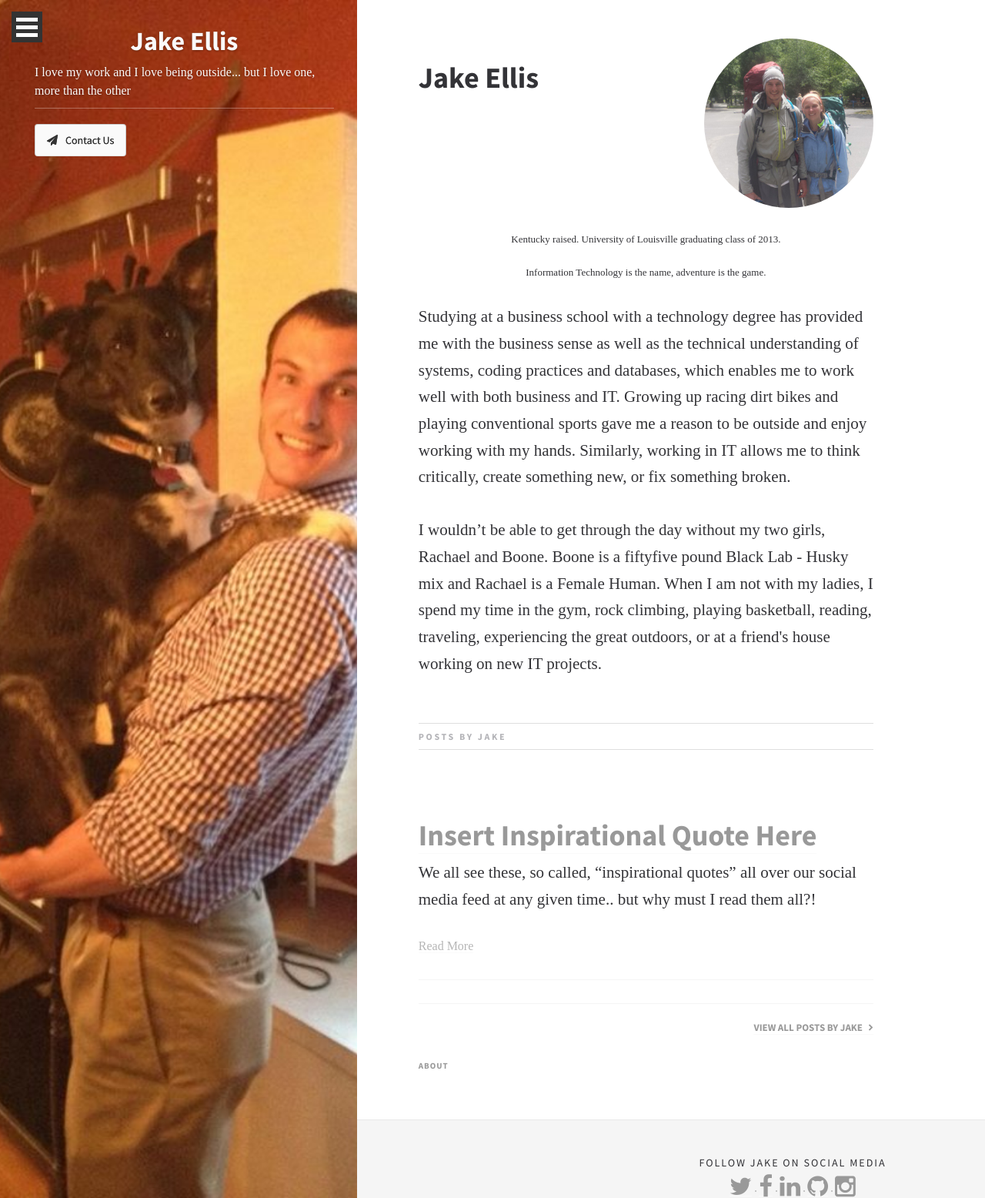
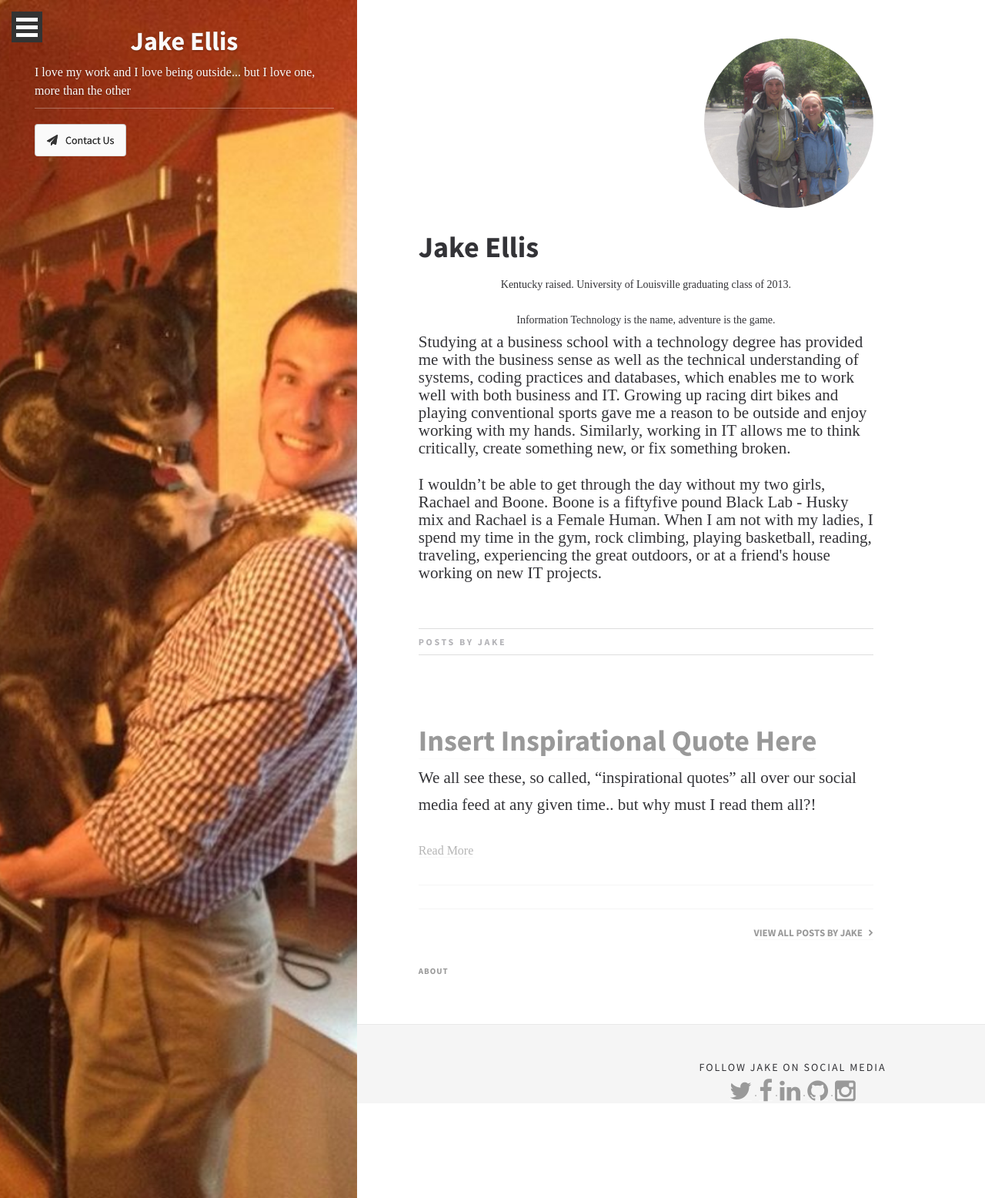
Before and after one commit to EJBlog/EJBlog.github.io, a Jekyll site: the page built from author_jake.html, in a window 1280 px wide. Shown: the whole page at 77% size. Built offline with Jekyll 4.4.1, drawn with Linux system fonts in a browser that asks for light colours; nearby versions of some CDN libraries; some web fonts are replaced.

Commit message:
Update author_jake.html

```diff
--- a/_layouts/author_jake.html
+++ b/_layouts/author_jake.html
@@ -79,15 +79,10 @@
 
                         <div class="author-bio__info">
                             <h1>Jake Ellis</h1>
-                        </div>
-                        <div class="author-bio__info">
-                            <p>
-                                <font size="2">
-                                <center>Kentucky raised. University of Louisville graduating class of 2013. </center>
+
+                                <h5><center>Kentucky raised. University of Louisville graduating class of 2013. </center></h5>
                                 <br>
-                                <center>Information Technology is the name, adventure is the game.</center>
-                                </font>
-                            </p>
+                                <h5><center>Information Technology is the name, adventure is the game.</center><h5>
 
                             <p>
                                 Studying at a business school with a technology degree has provided me with the business sense as well as the technical understanding of systems, coding practices and databases, which enables me to work well with both business and IT. Growing up racing dirt bikes and playing conventional sports gave me a reason to be outside and enjoy working with my hands. Similarly, working in IT allows me to think critically, create something new, or fix something broken.
```
